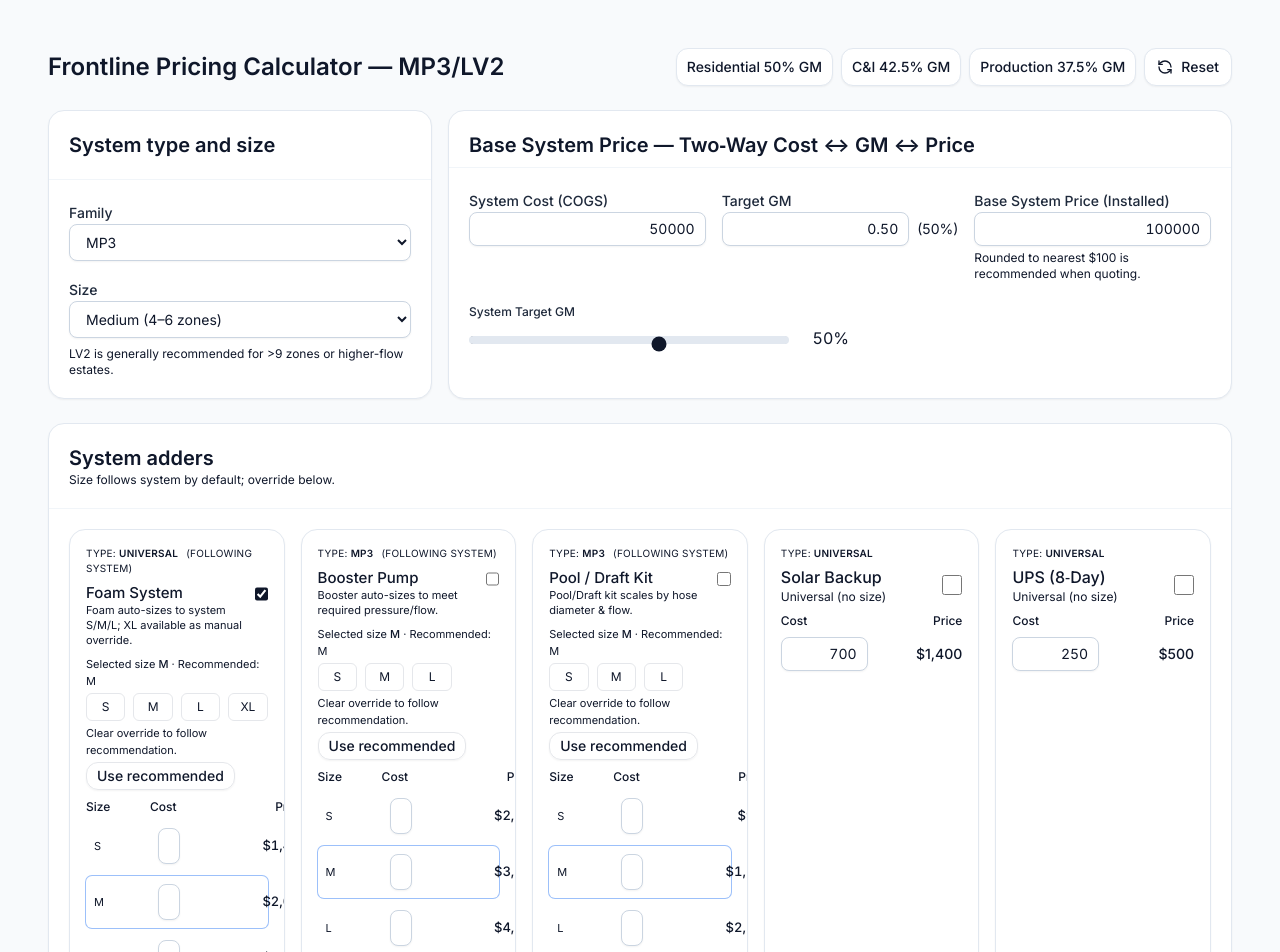
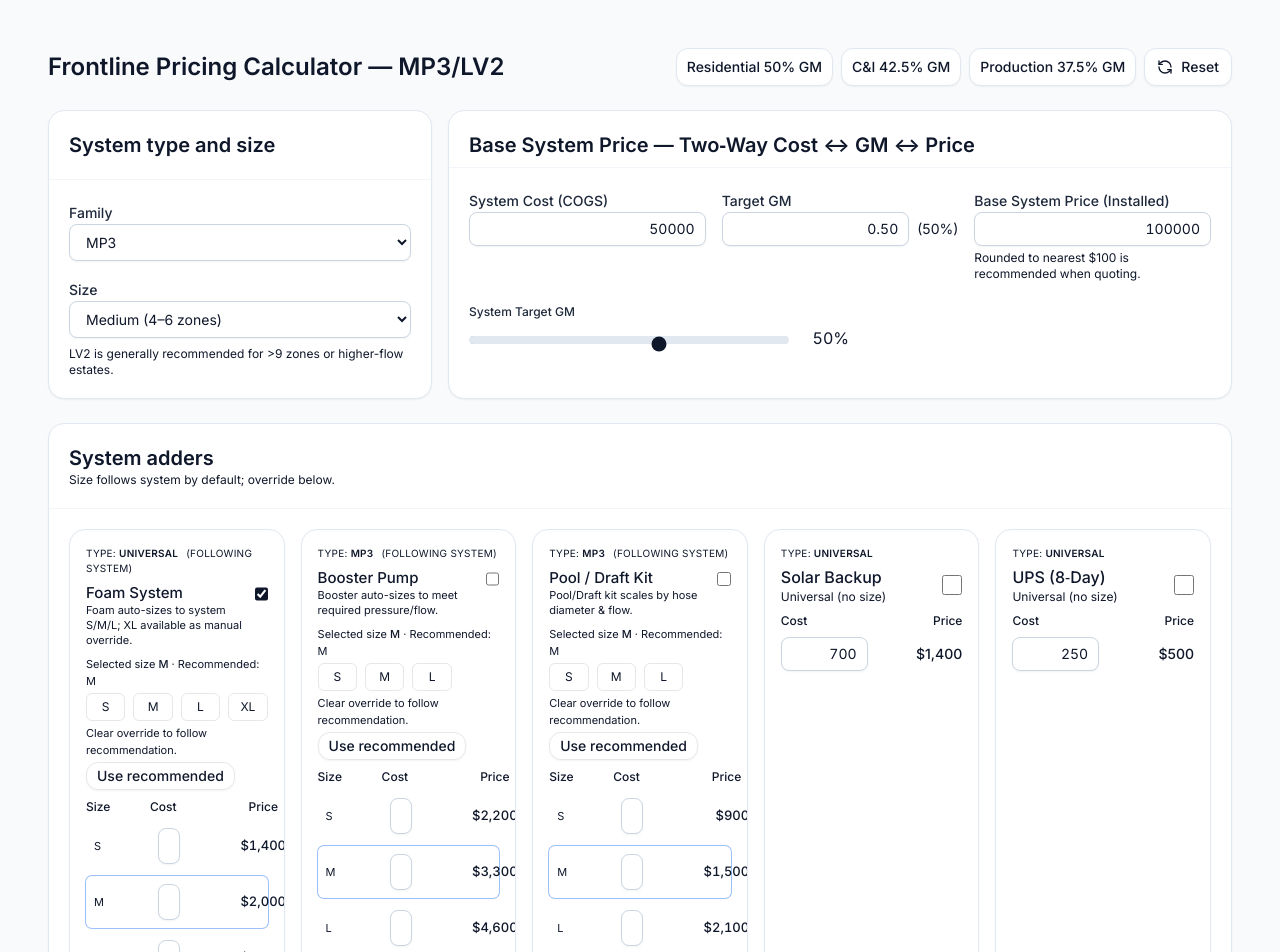
Before and after one commit to cappadonna06/Frontline-pricing-demo, a React (Vite) app: page / in a window 1280 px wide. Shown: the top 952 px of the page. Built offline with nearby package versions, Linux system fonts and the light colour scheme.

Commit message:
Update FrontlinePricingCalculator.tsx

```diff
--- a/src/FrontlinePricingCalculator.tsx
+++ b/src/FrontlinePricingCalculator.tsx
@@ -787,7 +787,8 @@ function SummaryRow({ label, value, bold = false }: { label: string; value: Reac
 }
 // Shared grid template for adder rows (header + rows stay perfectly aligned)
 // Shared grid template for adder rows (header + rows stay perfectly aligned)
-const ADDER_COLS = "grid grid-cols-[56px,1fr,120px] gap-2";
+// Compact, stable column widths: size | cost flexes | price fixed
+const ADDER_COLS = "grid grid-cols-[56px,minmax(0,1fr),120px] gap-2";
 
 /** ──────────────────────────────────────────────────────────────────────────
  * AdderBlock
@@ -877,13 +878,17 @@ function AdderBlock({
       }`}
     >
       <div className="text-[11px] uppercase tracking-wide text-muted-foreground">{k}</div>
+
+      {/* Cost input — compact, never collapses text */}
       <Input
-        className="w-full max-w-[150px] h-9 text-right tabular-nums text-[13px] leading-none"
+        className="w-full h-9 px-2 text-right tabular-nums text-[13px] leading-none"
         type="number"
-        value={costBySize[k] ?? ""}
+        value={costBySize[k] ?? 0}
         onChange={(e) => setCostBySize({ ...costBySize, [k]: Number(e.target.value || 0) })}
       />
-      <div className="text-right tabular-nums font-medium text-[13px] whitespace-nowrap">
+
+      {/* Price — stays inside card */}
+      <div className="text-right tabular-nums font-medium text-[13px] whitespace-nowrap overflow-hidden text-ellipsis">
         {fmtUSD(calcPrice(k))}
       </div>
     </div>
```
